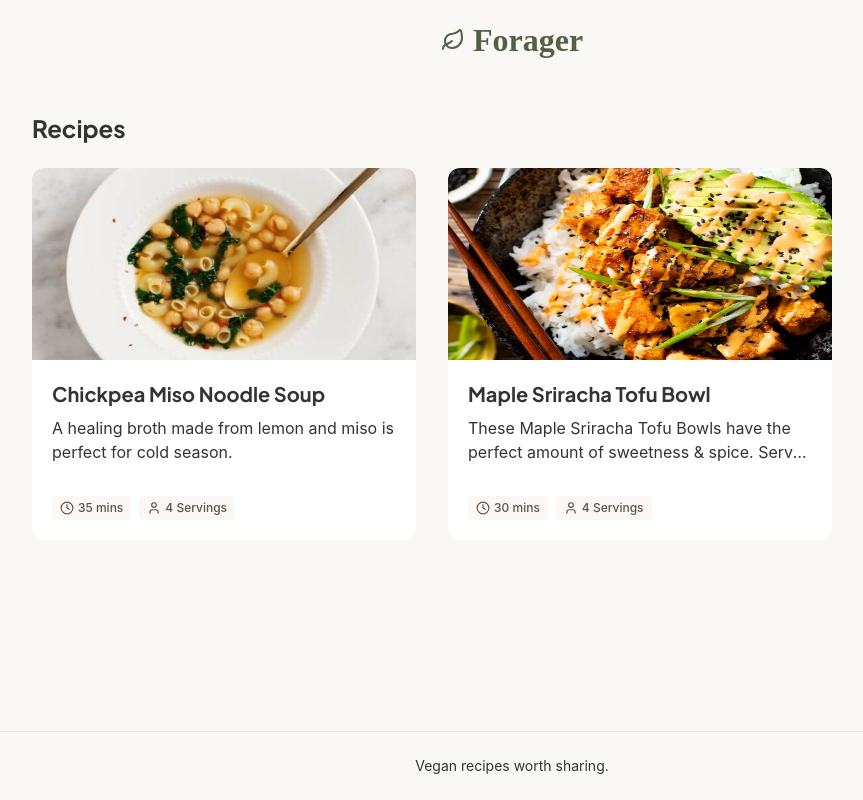
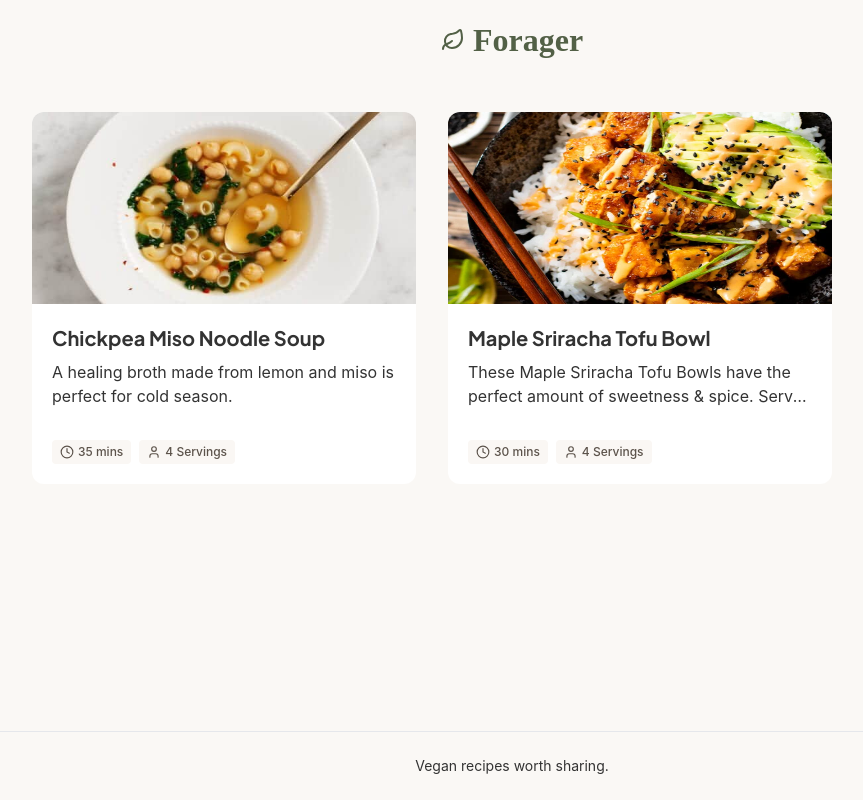
Before and after one commit to leifinke/forager, a React (Vite) app: page / in a window 1280 px wide. Shown: the whole page, without its empty margins (128-991 px from the left). Built offline with nearby package versions, Linux system fonts and the light colour scheme; a web font is replaced by a local one.

Commit message:
Hide and show navbar routes control

```diff
--- a/src/App.tsx
+++ b/src/App.tsx
@@ -12,6 +12,8 @@ export default function App() {
       <Routes>
         <Route element={<Layout />}>
           <Route path="/" element={<HomePage />} />
+        </Route>
+        <Route element={<Layout showNavbar={false} />}>
           <Route path="/recipe/:handle" element={<RecipeDetailPage />} />
           <Route path="/categories" element={<CategoriesPage />} />
           <Route path="/categories/:slug" element={<CategoryPage />} />
--- a/src/components/layout/Layout.tsx
+++ b/src/components/layout/Layout.tsx
@@ -2,11 +2,15 @@ import { Outlet } from "react-router";
 import Navbar from "./Navbar";
 import Footer from "./Footer";
 
-export default function Layout() {
+interface LayoutProps {
+  showNavbar?: boolean;
+}
+
+export default function Layout({ showNavbar = true }: LayoutProps) {
   return (
     <div className="flex min-h-screen flex-col">
-      <Navbar />
-      <main className="mx-auto w-full max-w-5xl flex-1 px-8 py-8">
+      {showNavbar && <Navbar />}
+      <main className="mx-auto w-full max-w-5xl flex-1">
         <Outlet />
       </main>
       <Footer />
--- a/src/components/recipe/RecipeGrid.tsx
+++ b/src/components/recipe/RecipeGrid.tsx
@@ -7,7 +7,7 @@ interface RecipeGridProps {
 
 export default function RecipeGrid({ recipes }: RecipeGridProps) {
   return (
-    <div className="flex flex-wrap gap-8">
+    <div className="flex flex-wrap gap-8 px-8 py-8">
       {recipes.map((recipe) => (
         <RecipeCard key={recipe.id} recipe={recipe} />
       ))}
--- a/src/pages/HomePage.tsx
+++ b/src/pages/HomePage.tsx
@@ -4,7 +4,6 @@ import RecipeGrid from "../components/recipe/RecipeGrid";
 export default function HomePage() {
   return (
     <div className="flex flex-col">
-      <h1 className="text-2xl font-bold mb-6">Recipes</h1>
       <div className="flex">
         <RecipeGrid recipes={recipes} />
       </div>
```
